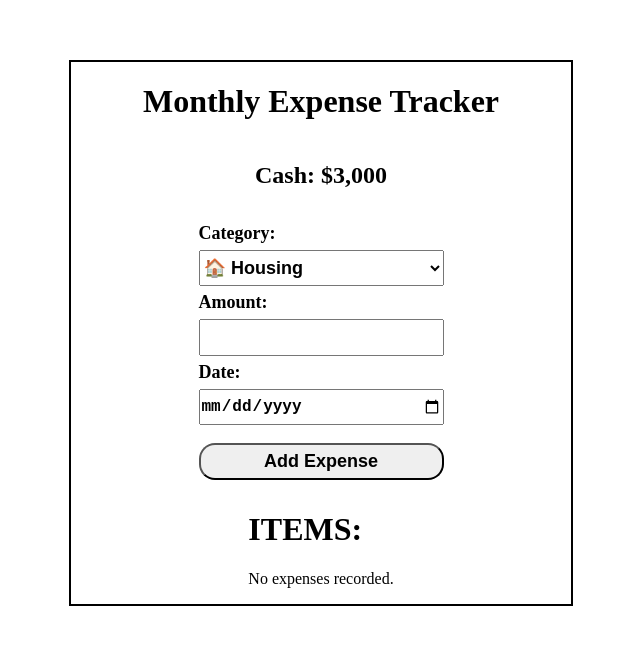
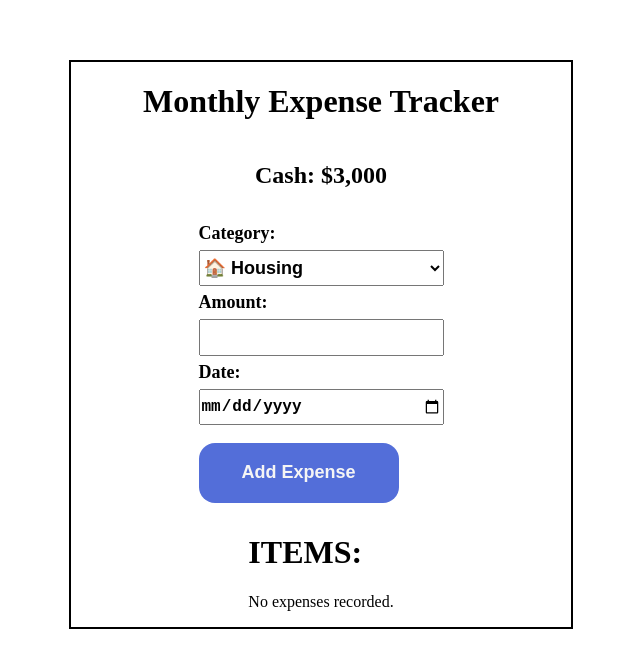
Before and after one commit to 0daysleft/React--Expense-Tracker, a React (Vite) app in the folder expense tracker/: page / in a window 1280 px wide. Shown: the part 260-928 px from the top of the page, without its empty margins (319-959 px from the left). Built offline with nearby package versions, Linux system fonts and the light colour scheme.

Commit message:
styling the submit button

```diff
--- a/expense tracker/src/App.css
+++ b/expense tracker/src/App.css
@@ -25,7 +25,12 @@
 }
 
 .submit{
+      background-color: rgb(83, 110, 217);
+      color: whitesmoke;
+      Width: 200px;
+      height: 60px;
       margin: 1em 0 2px 0;
       cursor: pointer;
+      border: none;
       border-radius: 16px;
 }
```
